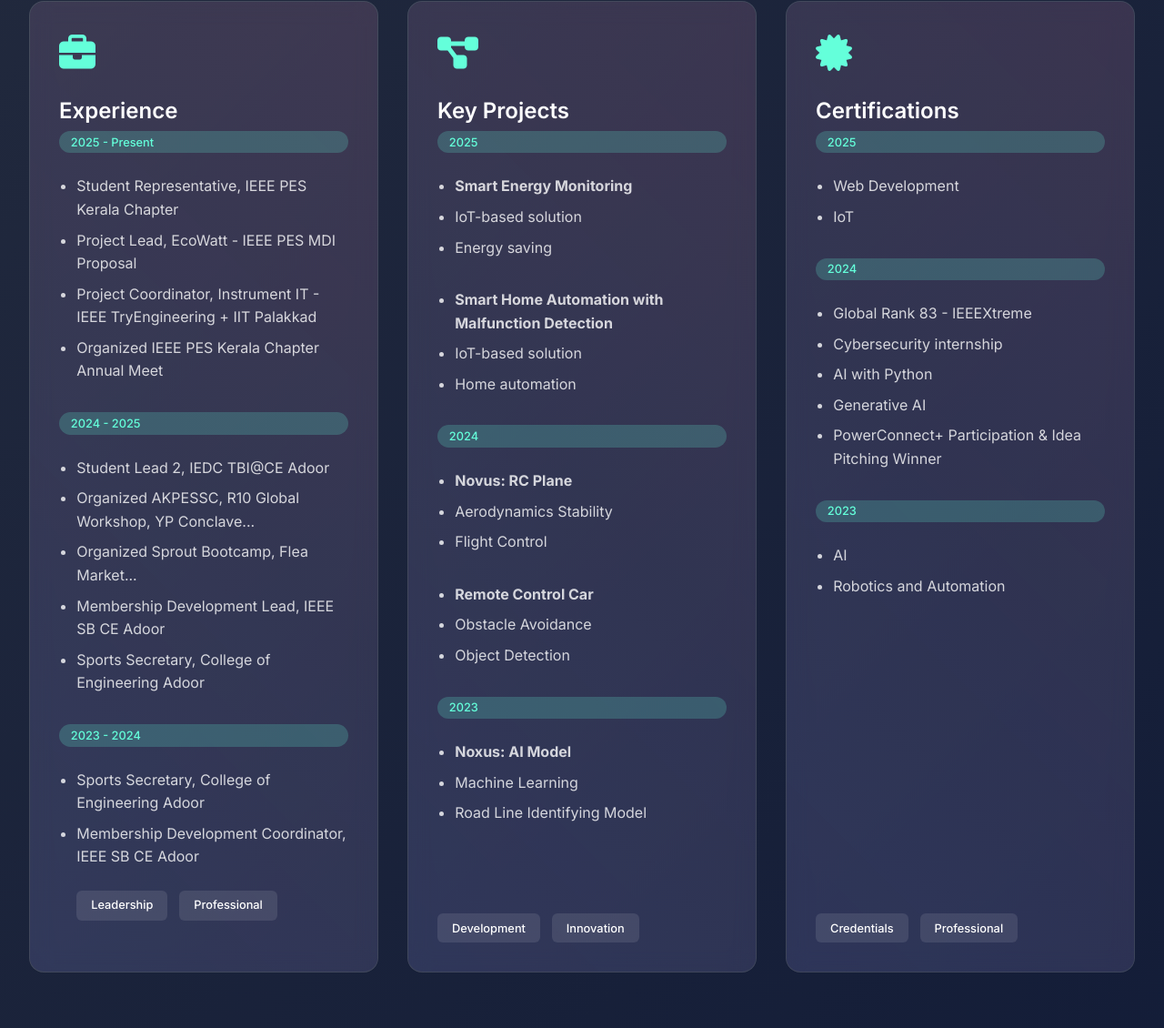
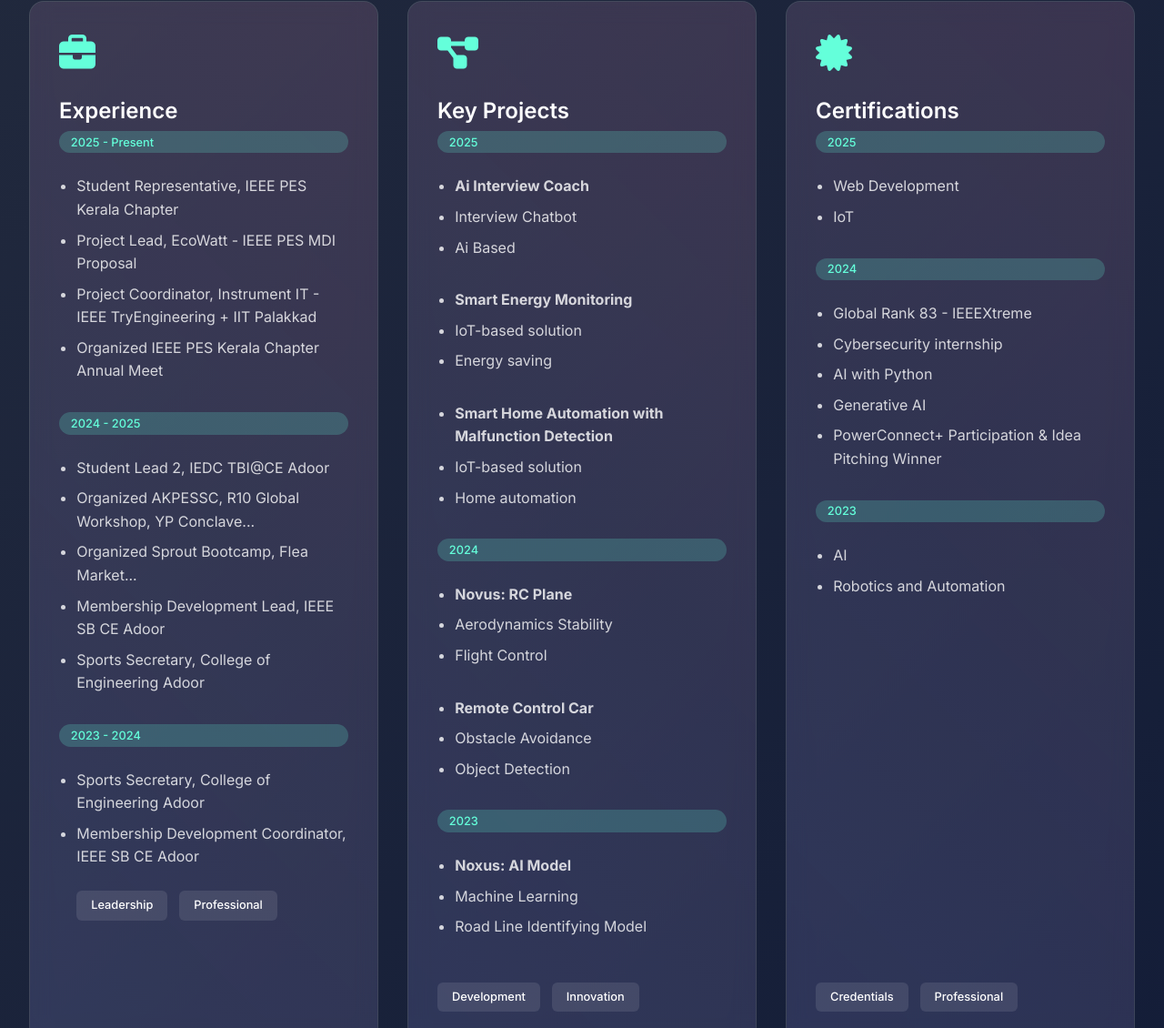
Before and after one commit to Aravind986153/my-website, a plain HTML site: page resume.html in a window 1280 px wide. Shown: the part 1157-2287 px from the top of the page at 91% size. Drawn offline with nearby package versions, Linux system fonts and the light colour scheme.

Commit message:
Update resume.html

```diff
--- a/resume.html
+++ b/resume.html
@@ -766,6 +766,11 @@
                 <h3>Key Projects</h3>
                 <span class="resume-date">2025</span>
                 <ul>
+                    <li><strong>Ai Interview Coach</strong></li>
+                    <li>Interview Chatbot</li>
+                    <li>Ai Based</li>
+                </ul>
+                <ul>
                     <li><strong>Smart Energy Monitoring</strong></li>
                     <li>IoT-based solution</li>
                     <li>Energy saving</li>
```
